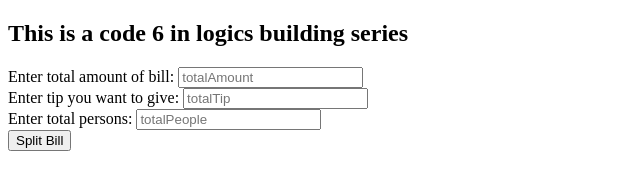
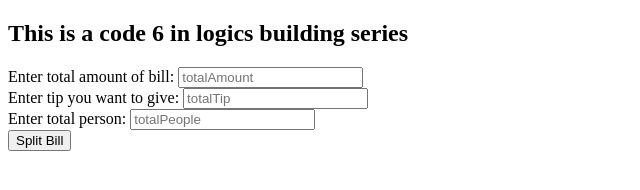
Before and after one commit to zaidbinkhaliq/logics-practice, a plain HTML site: page Bill Splitter/index.html in a window 1280 px wide. Shown: the full height of the page, 0-640 px from the left. Drawn offline with Linux system fonts and the light colour scheme.

Commit message:
Update index.html

```diff
--- a/Bill Splitter/index.html
+++ b/Bill Splitter/index.html
@@ -20,7 +20,7 @@
     </div>
 
     <div>
-        <label for="totalPeople">Enter total persons:</label>
+        <label for="totalPeople">Enter total person:</label>
         <input type="number" id="totalPeople" placeholder="totalPeople" required>
     </div>
 
```
